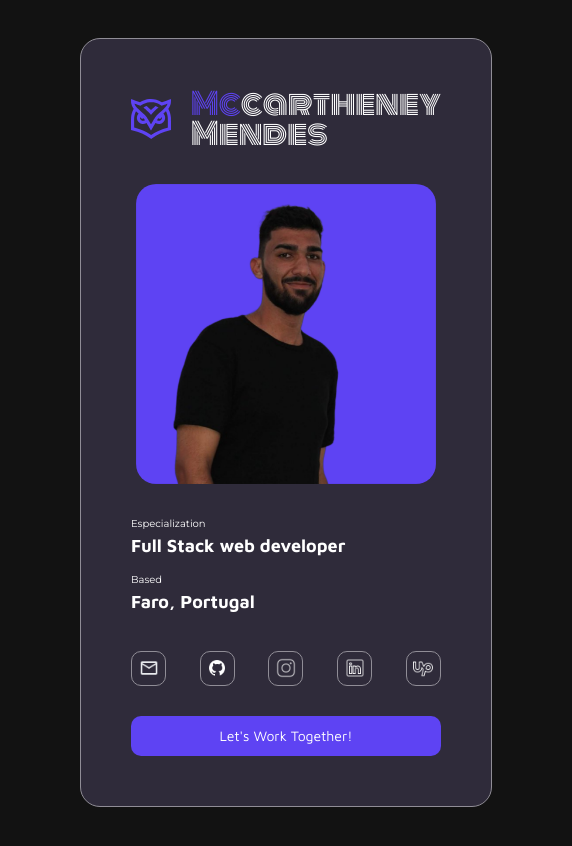
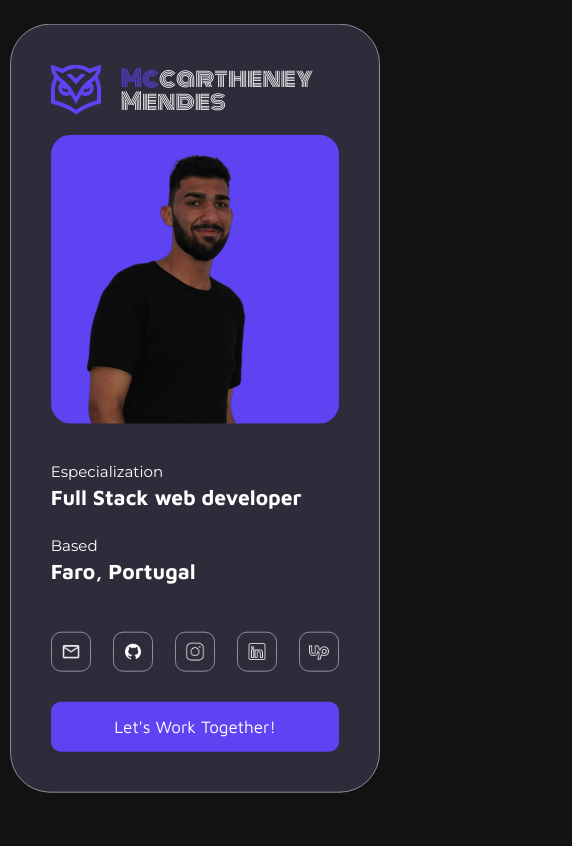
Before and after one commit to mccartheney/personal_portfolio, a React (Create React App) app: page / in a window 390 px wide. Shown: the top 846 px of the page, 572 px wide, since content can reach past the window. Built offline with nearby package versions, Linux system fonts and the light colour scheme.

Commit message:
ajusting loading page for mobiles and finalizing devcard

```diff
--- a/src/sass/components/_devCardComponent.sass
+++ b/src/sass/components/_devCardComponent.sass
@@ -1,9 +1,17 @@
+@keyframes appear
+    0%
+        transform: translateY(10px)
+    100%
+        transform: translateY(0px)
+
 .devCard
+
     padding: 50px
     margin: 80px
     background: $surface-mixed-200
     border: $surface-mixed-600 1px solid
     border-radius: 20px
+    animation: appear 3s ease
 
     .devCard_logo
         display: flex
@@ -61,8 +69,8 @@
                 align-items: center
                 img
                     width: 20px
-                height: 35px
-                width: 35px
+                height: 45px
+                width: 45px
                 border: 1px solid $surface-mixed-600
                 cursor: pointer
                 background: none
@@ -90,3 +98,115 @@
                 &:hover
                     transition: .5s
                     transform: translateY(-10px)
+
+
+@media (max-width: 1400px)
+    .devCard
+        padding: 20px
+        height: 90vh
+        margin-left: 50px
+
+        .devCard_logo
+            h2
+                margin-left: 20px
+                margin-top: 20px
+                font-size: 25px
+
+        .devCard_devImage
+            margin-bottom: 70px
+            margin-top: 10px
+            img
+                width: 270px
+
+        .devCard_stack, .devCard_localization
+            margin-bottom: 60px
+
+        .devCard_buttons
+            margin-top: 70px
+            .devCard_buttons_top
+                button
+                    width: 35px
+                    height: 35px
+            .devCard_buttons_down
+                button
+                    margin-top: 10px
+
+
+@media (max-width: 990px)
+    .devCard
+        height: auto
+        margin: 20px 0px 0px 0px !important
+        width: 90vw
+        border-radius: 40px
+        padding: 40px
+
+        .devCard_logo
+
+            svg
+                width: 50px
+                margin-right: 20px
+            h2
+                margin: 0px
+                font-size: 35px
+
+        .devCard_devImage
+            margin-bottom: 70px
+            margin-top: 20px
+            img
+                width: 100%
+
+        .devCard_stack, .devCard_localization
+            margin-bottom: 30px
+            h3
+                font-size: 16px
+            p
+                font-size: 25px
+
+        .devCard_buttons
+            margin-top: 80px
+            .devCard_buttons_top
+                button
+                    img
+                        width: 25px
+                    width: 55px
+                    height: 55px
+            .devCard_buttons_down
+                button
+                    height: 60px
+                    margin-top: 20px
+                    font-size: 20px
+
+@media (max-width: 750px)
+    .devCard
+        width: 95vw
+
+        .devCard_logo
+            h2
+                font-size: calc(18px + 1.3vw)
+
+        .devCard_devImage
+            margin-bottom: 40px
+            margin-top: 20px
+            img
+                width: 100%
+
+        .devCard_stack, .devCard_localization
+            margin-bottom: 30px
+            h3
+                font-size: calc(10px + 1.3vw)
+            p
+                font-size: calc(16px + 1.3vw)
+
+        .devCard_buttons
+            margin-top: 50px
+            .devCard_buttons_top
+                button
+                    img
+                        width: 20px
+                    width: 40px
+                    height: 40px
+            .devCard_buttons_down
+                button
+                    height: 50px
+                    margin-top: 20px
+                    font-size: 17px
--- a/src/sass/components/_loadingComponent.sass
+++ b/src/sass/components/_loadingComponent.sass
@@ -80,3 +80,9 @@ body
                 overflow: hidden
                 color: white
                 animation: openWord 8s ease
+
+@media (max-width: 750px)
+    .loading
+        .loadingUp
+            .svgLogo
+                margin: 70px
--- a/src/sass/components/_mainComponent.sass
+++ b/src/sass/components/_mainComponent.sass
@@ -12,3 +12,12 @@
         position: sticky
         top: 0px
         height: 100vh
+
+@media (max-width: 990px)
+    .main
+        display: flex
+        flex-direction: column
+
+        .main_cardSection
+            position: relative
+            height: auto !important
--- a/src/sass/style.css
+++ b/src/sass/style.css
@@ -142,6 +142,11 @@ body {
   animation: openWord 8s ease;
 }
 
+@media (max-width: 750px) {
+  .loading .loadingUp .svgLogo {
+    margin: 70px;
+  }
+}
 .main {
   width: 100vw;
   height: 800vh;
@@ -158,12 +163,31 @@ body {
   height: 100vh;
 }
 
+@media (max-width: 990px) {
+  .main {
+    display: flex;
+    flex-direction: column;
+  }
+  .main .main_cardSection {
+    position: relative;
+    height: auto !important;
+  }
+}
+@keyframes appear {
+  0% {
+    transform: translateY(10px);
+  }
+  100% {
+    transform: translateY(0px);
+  }
+}
 .devCard {
   padding: 50px;
   margin: 80px;
   background: #2f2b3a;
   border: #908d96 1px solid;
   border-radius: 20px;
+  animation: appear 3s ease;
 }
 .devCard .devCard_logo {
   display: flex;
@@ -224,8 +248,8 @@ body {
   display: flex;
   justify-content: center;
   align-items: center;
-  height: 35px;
-  width: 35px;
+  height: 45px;
+  width: 45px;
   border: 1px solid #908d96;
   cursor: pointer;
   background: none;
@@ -255,4 +279,124 @@ body {
 .devCard .devCard_buttons .devCard_buttons_down button:hover {
   transition: 0.5s;
   transform: translateY(-10px);
+}
+
+@media (max-width: 1400px) {
+  .devCard {
+    padding: 20px;
+    height: 90vh;
+    margin-left: 50px;
+  }
+  .devCard .devCard_logo h2 {
+    margin-left: 20px;
+    margin-top: 20px;
+    font-size: 25px;
+  }
+  .devCard .devCard_devImage {
+    margin-bottom: 70px;
+    margin-top: 10px;
+  }
+  .devCard .devCard_devImage img {
+    width: 270px;
+  }
+  .devCard .devCard_stack, .devCard .devCard_localization {
+    margin-bottom: 60px;
+  }
+  .devCard .devCard_buttons {
+    margin-top: 70px;
+  }
+  .devCard .devCard_buttons .devCard_buttons_top button {
+    width: 35px;
+    height: 35px;
+  }
+  .devCard .devCard_buttons .devCard_buttons_down button {
+    margin-top: 10px;
+  }
+}
+@media (max-width: 990px) {
+  .devCard {
+    height: auto;
+    margin: 20px 0px 0px 0px !important;
+    width: 90vw;
+    border-radius: 40px;
+    padding: 40px;
+  }
+  .devCard .devCard_logo svg {
+    width: 50px;
+    margin-right: 20px;
+  }
+  .devCard .devCard_logo h2 {
+    margin: 0px;
+    font-size: 35px;
+  }
+  .devCard .devCard_devImage {
+    margin-bottom: 70px;
+    margin-top: 20px;
+  }
+  .devCard .devCard_devImage img {
+    width: 100%;
+  }
+  .devCard .devCard_stack, .devCard .devCard_localization {
+    margin-bottom: 30px;
+  }
+  .devCard .devCard_stack h3, .devCard .devCard_localization h3 {
+    font-size: 16px;
+  }
+  .devCard .devCard_stack p, .devCard .devCard_localization p {
+    font-size: 25px;
+  }
+  .devCard .devCard_buttons {
+    margin-top: 80px;
+  }
+  .devCard .devCard_buttons .devCard_buttons_top button {
+    width: 55px;
+    height: 55px;
+  }
+  .devCard .devCard_buttons .devCard_buttons_top button img {
+    width: 25px;
+  }
+  .devCard .devCard_buttons .devCard_buttons_down button {
+    height: 60px;
+    margin-top: 20px;
+    font-size: 20px;
+  }
+}
+@media (max-width: 750px) {
+  .devCard {
+    width: 95vw;
+  }
+  .devCard .devCard_logo h2 {
+    font-size: calc(18px + 1.3vw);
+  }
+  .devCard .devCard_devImage {
+    margin-bottom: 40px;
+    margin-top: 20px;
+  }
+  .devCard .devCard_devImage img {
+    width: 100%;
+  }
+  .devCard .devCard_stack, .devCard .devCard_localization {
+    margin-bottom: 30px;
+  }
+  .devCard .devCard_stack h3, .devCard .devCard_localization h3 {
+    font-size: calc(10px + 1.3vw);
+  }
+  .devCard .devCard_stack p, .devCard .devCard_localization p {
+    font-size: calc(16px + 1.3vw);
+  }
+  .devCard .devCard_buttons {
+    margin-top: 50px;
+  }
+  .devCard .devCard_buttons .devCard_buttons_top button {
+    width: 40px;
+    height: 40px;
+  }
+  .devCard .devCard_buttons .devCard_buttons_top button img {
+    width: 20px;
+  }
+  .devCard .devCard_buttons .devCard_buttons_down button {
+    height: 50px;
+    margin-top: 20px;
+    font-size: 17px;
+  }
 }/*# sourceMappingURL=style.css.map */
```
Also changed, not shown: 1 other file (tests, documents, lock files or other folders).
